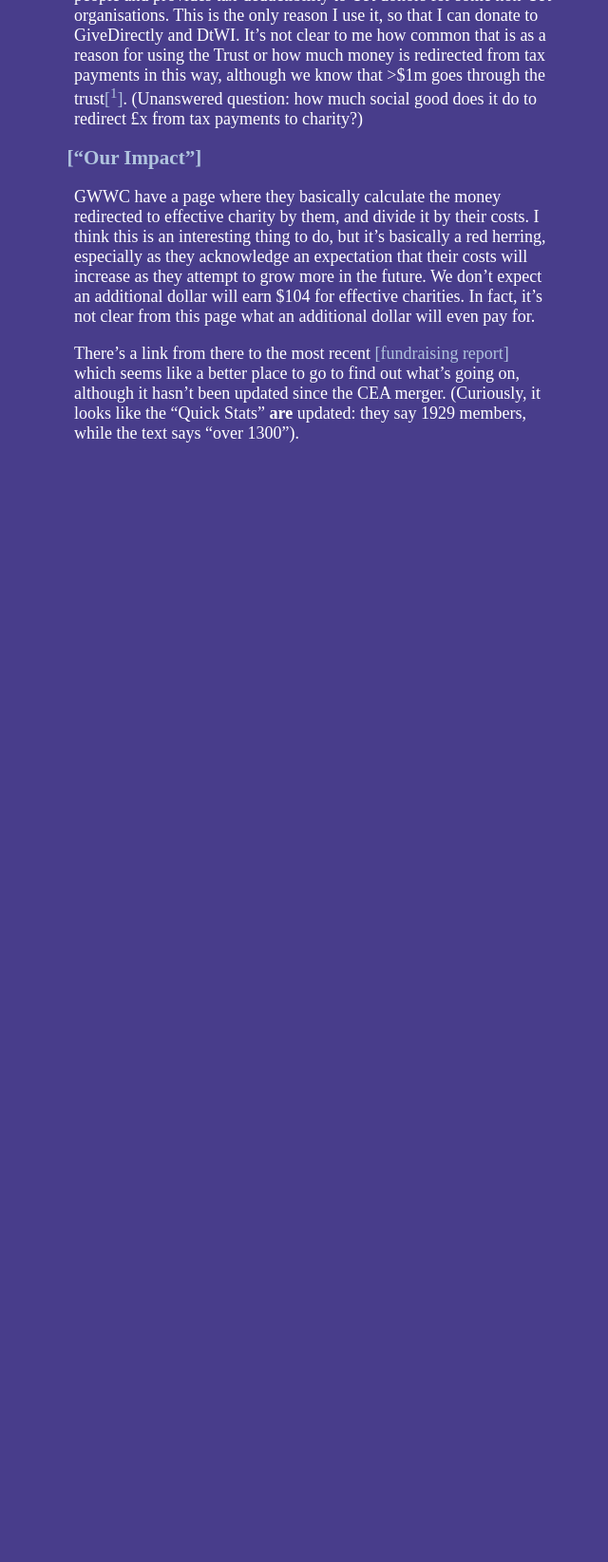
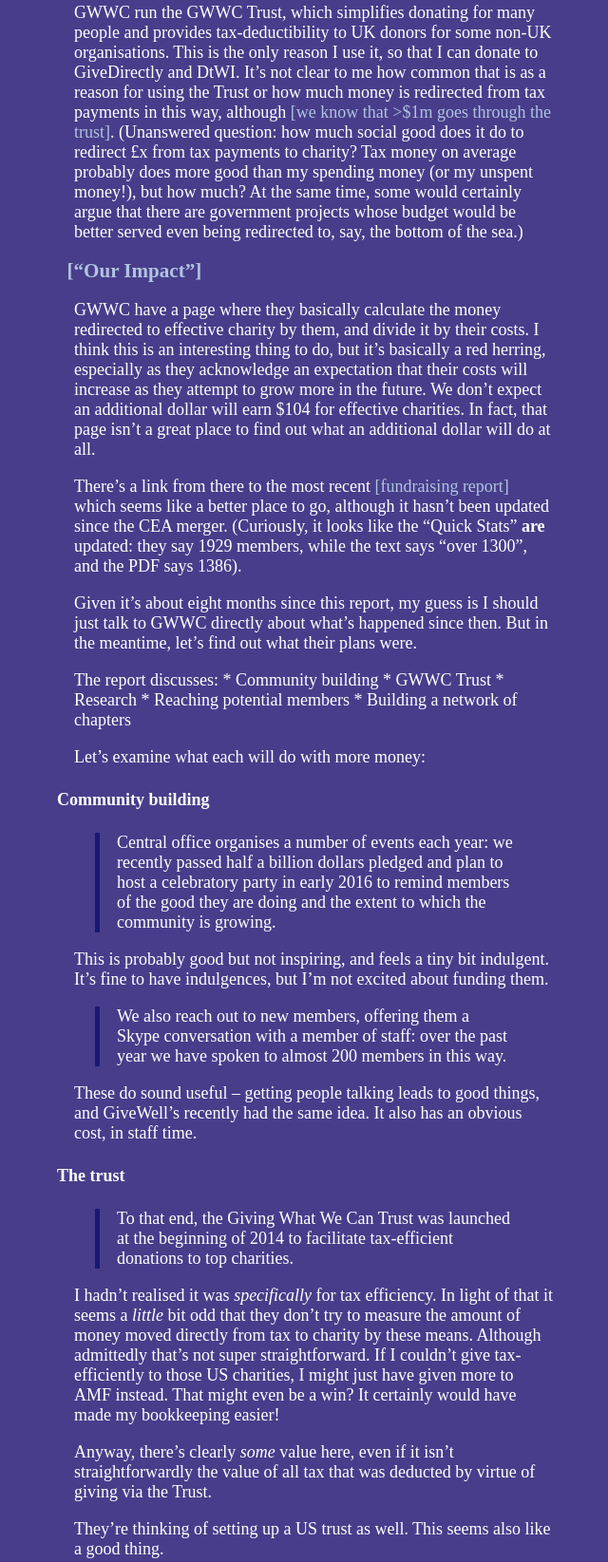
Before and after one commit to bmillwood/bmillwood.github.io, a plain HTML site: page page/Giving What We Can.html in a window 1280 px wide. Shown: the part 652-2297 px from the top of the page at 95% size, without its empty margins (310-950 px from the left). Before the commit the page ends 1137 px from the top, so only its background shows below. Drawn offline with Linux system fonts and the light colour scheme.

Commit message:
more text about GWWC

```diff
--- a/page/Giving What We Can.html
+++ b/page/Giving What We Can.html
@@ -1,15 +1,35 @@
 <!DOCTYPE html>
-<html><head><title>Giving What We Can review bmillwood.github.io</title><link rel="stylesheet" type="text/css" href="../css/default.css"></head><body><div id="content"><h1>Giving What We Can review</h1><p>GWWC has a good story for being a very important cause to work on. I’ve never been extremely excited or impressed by their insight or accomplishments, though. I haven’t yet worked out what they would do differently if they had more money.</p>
+<html><head><meta charset="UTF-8"><link rel="stylesheet" type="text/css" href="../css/default.css"><title>Giving What We Can review bmillwood.github.io</title></head><body><div id="content"><h1>Giving What We Can review</h1><p>GWWC has a good story for being a very important cause to work on. I’ve never been extremely excited or impressed by their insight or accomplishments, though. I haven’t yet worked out what they would do differently if they had more money.</p>
 <h2 id="what-do-they-do">What do they do?</h2>
 <blockquote>
 <p>Giving What We Can is a community of effective givers. We inspire people to donate significantly and as effectively as possible.</p>
 </blockquote>
 <p>Traditionally they also did research but that’s spinning down now:</p>
 <blockquote>
-<p>Within global health and development, we will move to simply recommending GiveWell’s top charities, rather than curating an independent but overlapping list of recommended charities based in large part on their research (as we do now). <a href="http://effective-altruism.com/ea/zn/some_organisational_changes_at_the_centre_for/"><em>Some Organisational Changes at the Centre for Effective Altruism</em></a></p>
+<p>Within global health and development, we will move to simply recommending GiveWell’s top charities, rather than curating an independent but overlapping list of recommended charities based in large part on their research (as we do now).</p>
+<p><a href="http://effective-altruism.com/ea/zn/some_organisational_changes_at_the_centre_for/"><em>Some Organisational Changes at the Centre for Effective Altruism</em></a></p>
 </blockquote>
 <p>GWWC produced the Pledge, and tracked subscribees to it, and stuff like MyGiving, which helps encourage people (provides accountability) but also helps measure GWWC’s own impact and the effectiveness of the Pledge.</p>
-<p>GWWC run the GWWC Trust, which simplifies donating for many people and provides tax-deductibility to UK donors for some non-UK organisations. This is the only reason I use it, so that I can donate to GiveDirectly and DtWI. It’s not clear to me how common that is as a reason for using the Trust or how much money is redirected from tax payments in this way, although we know that &gt;$1m goes through the trust<a href="https://www.givingwhatwecan.org/fundraising/#what-we-do-trust"><sup>1</sup></a>. (Unanswered question: how much social good does it do to redirect £x from tax payments to charity?)</p>
+<p>GWWC run the GWWC Trust, which simplifies donating for many people and provides tax-deductibility to UK donors for some non-UK organisations. This is the only reason I use it, so that I can donate to GiveDirectly and DtWI. It’s not clear to me how common that is as a reason for using the Trust or how much money is redirected from tax payments in this way, although <a href="https://www.givingwhatwecan.org/fundraising/#what-we-do-trust">we know that &gt;$1m goes through the trust</a>. (Unanswered question: how much social good does it do to redirect £x from tax payments to charity? Tax money on average probably does more good than my spending money (or my unspent money!), but how much? At the same time, some would certainly argue that there are government projects whose budget would be better served even being redirected to, say, the bottom of the sea.)</p>
 <h3 id="our-impact"><a href="https://www.givingwhatwecan.org/impact/">“Our Impact”</a></h3>
-<p>GWWC have a page where they basically calculate the money redirected to effective charity by them, and divide it by their costs. I think this is an interesting thing to do, but it’s basically a red herring, especially as they acknowledge an expectation that their costs will increase as they attempt to grow more in the future. We don’t expect an additional dollar will earn $104 for effective charities. In fact, it’s not clear from this page what an additional dollar will even pay for.</p>
-<p>There’s a link from there to the most recent <a href="https://www.givingwhatwecan.org/fundraising">fundraising report</a> which seems like a better place to go to find out what’s going on, although it hasn’t been updated since the CEA merger. (Curiously, it looks like the “Quick Stats” <strong>are</strong> updated: they say 1929 members, while the text says “over 1300”).</p></div></body></html>
+<p>GWWC have a page where they basically calculate the money redirected to effective charity by them, and divide it by their costs. I think this is an interesting thing to do, but it’s basically a red herring, especially as they acknowledge an expectation that their costs will increase as they attempt to grow more in the future. We don’t expect an additional dollar will earn $104 for effective charities. In fact, that page isn’t a great place to find out what an additional dollar will do at all.</p>
+<p>There’s a link from there to the most recent <a href="https://www.givingwhatwecan.org/fundraising">fundraising report</a> which seems like a better place to go, although it hasn’t been updated since the CEA merger. (Curiously, it looks like the “Quick Stats” <strong>are</strong> updated: they say 1929 members, while the text says “over 1300”, and the PDF says 1386).</p>
+<p>Given it’s about eight months since this report, my guess is I should just talk to GWWC directly about what’s happened since then. But in the meantime, let’s find out what their plans were.</p>
+<p>The report discusses: * Community building * GWWC Trust * Research * Reaching potential members * Building a network of chapters</p>
+<p>Let’s examine what each will do with more money:</p>
+<h4 id="community-building">Community building</h4>
+<blockquote>
+<p>Central office organises a number of events each year: we recently passed half a billion dollars pledged and plan to host a celebratory party in early 2016 to remind members of the good they are doing and the extent to which the community is growing.</p>
+</blockquote>
+<p>This is probably good but not inspiring, and feels a tiny bit indulgent. It’s fine to have indulgences, but I’m not excited about funding them.</p>
+<blockquote>
+<p>We also reach out to new members, offering them a Skype conversation with a member of staff: over the past year we have spoken to almost 200 members in this way.</p>
+</blockquote>
+<p>These do sound useful – getting people talking leads to good things, and GiveWell’s recently had the same idea. It also has an obvious cost, in staff time.</p>
+<h4 id="the-trust">The trust</h4>
+<blockquote>
+<p>To that end, the Giving What We Can Trust was launched at the beginning of 2014 to facilitate tax-efficient donations to top charities.</p>
+</blockquote>
+<p>I hadn’t realised it was <em>specifically</em> for tax efficiency. In light of that it seems a <em>little</em> bit odd that they don’t try to measure the amount of money moved directly from tax to charity by these means. Although admittedly that’s not super straightforward. If I couldn’t give tax-efficiently to those US charities, I might just have given more to AMF instead. That might even be a win? It certainly would have made my bookkeeping easier!</p>
+<p>Anyway, there’s clearly <em>some</em> value here, even if it isn’t straightforwardly the value of all tax that was deducted by virtue of giving via the Trust.</p>
+<p>They’re thinking of setting up a US trust as well. This seems also like a good thing.</p></div></body></html>
```
Also changed, not shown: index.html (+2 -2 lines), page/Where.html (+1 -1 lines), 2 other files.
